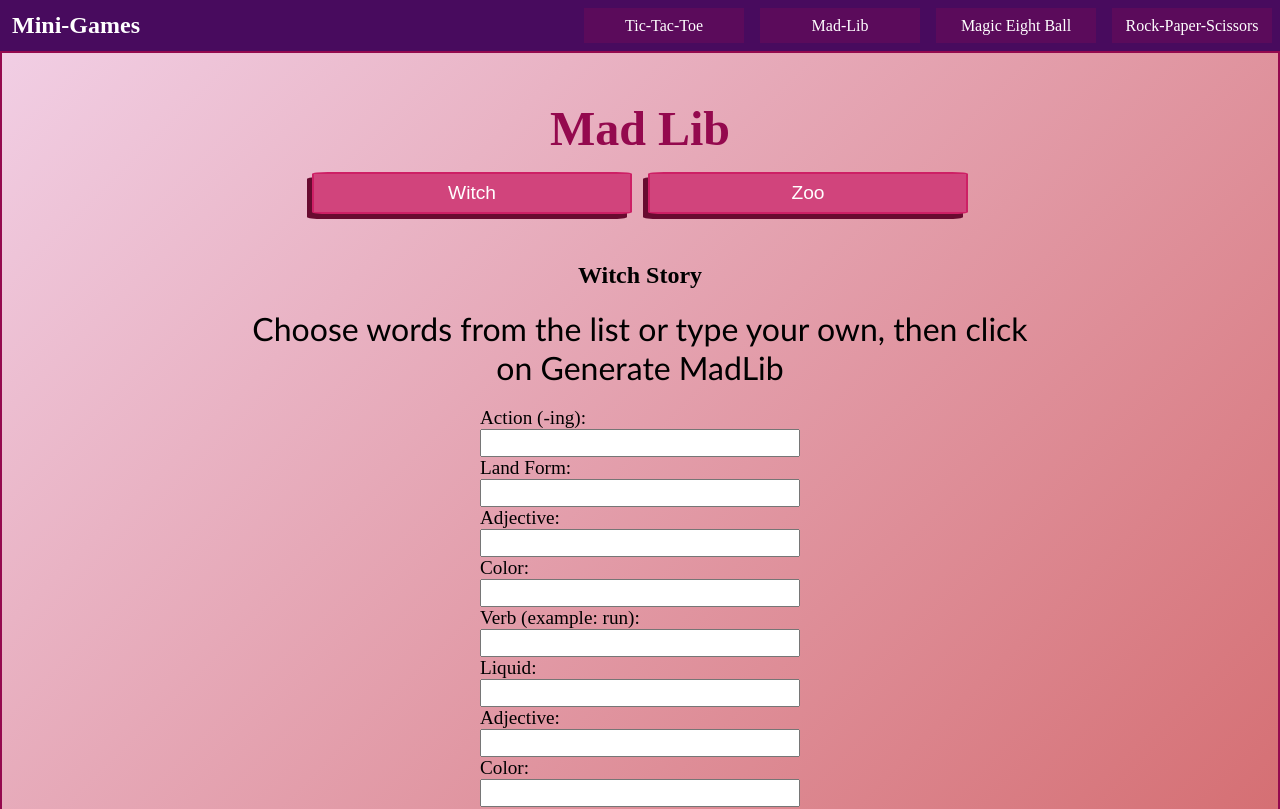
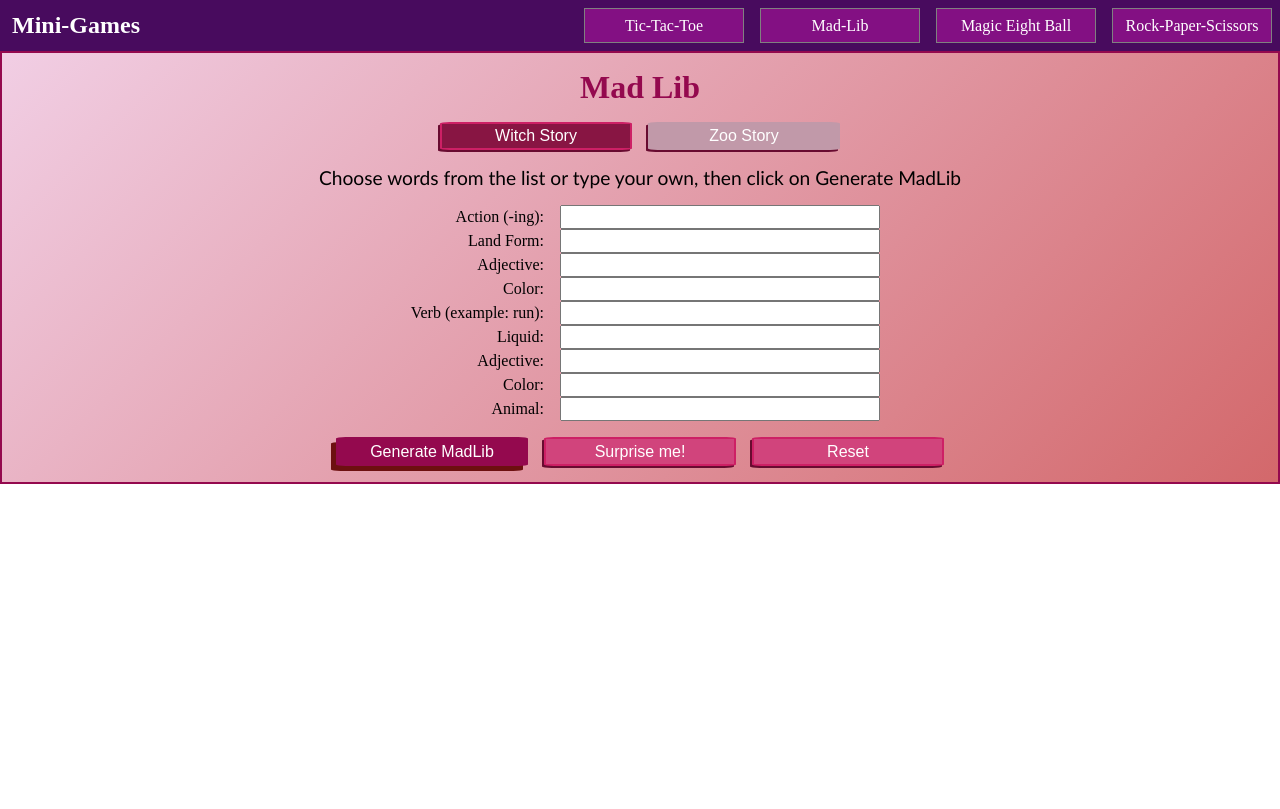
Before and after one commit to AnnieMcMahon/mini-games-v2, a Next.js app: page /madlib in a window 1280 px wide. Shown: the top 809 px of the page. Built offline with nearby package versions, Linux system fonts and the light colour scheme.

Commit message:
improved madlib game and styling

```diff
--- a/app/madlib/Witch.jsx
+++ b/app/madlib/Witch.jsx
@@ -1,45 +1,7 @@
 'use client'
 
-import { useState, ChangeEvent } from "react";
-
-const actions = [
-  "running",
-  "playing",
-  "spinning around",
-  "sobbing",
-  "giggling",
-];
-const landForms = [
-  "mountain",
-  "valley",
-  "desert",
-  "hill",
-  "rain forest",
-  "gutters",
-];
-const adjectives = [
-  "gross",
-  "awesome",
-  "joyful",
-  "sympathetic",
-  "arrogant",
-  "beautiful",
-  "chubby",
-];
-const colors = ["pink", "orange", "purple", "white", "green", "maroon"];
-const verbs = ["giggle", "shiver", "hiccup", "yawn", "dash", "spin around"];
-const liquids = ["lime juice", "coolant", "oil", "blood", "milk", "beer"];
-const animals = [
-  "ant",
-  "tiger",
-  "koala bear",
-  "salamander",
-  "shark",
-  "baby dinosaur",
-];
-
-const instructions =
-  "Choose words from the list or type your own, then click on Generate MadLib";
+import { useState } from "react";
+import {actions, landForms, adjectives, colors, verbs, liquids, animals, instructions} from './dictionary';
 
 function Witch() {
   const [formData, setFormData] = useState({
@@ -180,10 +142,8 @@ function Witch() {
 
   return (
     <>
-      <h2>Witch Story</h2>
       <p>{instructions}</p>
       <form>
-        <div>
           <label htmlFor="action-choice">Action (-ing):</label>
           <input
             list="actions"
@@ -197,8 +157,7 @@ function Witch() {
               <option value={word} key={word} />
             ))}
           </datalist>
-        </div>
-        <div>
+        <br/>
           <label htmlFor="landForm-choice">Land Form:</label>
           <input
             list="landForms"
@@ -212,8 +171,7 @@ function Witch() {
               <option value={word} key={word} />
             ))}
           </datalist>
-        </div>
-        <div>
+          <br/>
           <label htmlFor="adjective-choice">Adjective:</label>
           <input
             list="adjectives"
@@ -227,8 +185,7 @@ function Witch() {
               <option value={word} key={word} />
             ))}
           </datalist>
-        </div>
-        <div>
+        <br/>
           <label htmlFor="color-choice">Color:</label>
           <input
             list="colors"
@@ -242,8 +199,7 @@ function Witch() {
               <option value={word} key={word} />
             ))}
           </datalist>
-        </div>
-        <div>
+        <br/>
           <label htmlFor="verb-choice">Verb (example: run):</label>
           <input
             list="verbs"
@@ -257,8 +213,7 @@ function Witch() {
               <option value={word} key={word} />
             ))}
           </datalist>
-        </div>
-        <div>
+        <br/>
           <label htmlFor="liquid-choice">Liquid:</label>
           <input
             list="liquids"
@@ -272,8 +227,7 @@ function Witch() {
               <option value={word} key={word} />
             ))}
           </datalist>
-        </div>
-        <div>
+        <br/>
           <label htmlFor="adjective2-choice">Adjective:</label>
           <input
             list="adjectives2"
@@ -287,8 +241,7 @@ function Witch() {
               <option value={word} key={word} />
             ))}
           </datalist>
-        </div>
-        <div>
+        <br/>
           <label htmlFor="color2-choice">Color:</label>
           <input
             list="colors2"
@@ -302,8 +255,7 @@ function Witch() {
               <option value={word} key={word} />
             ))}
           </datalist>
-        </div>
-        <div>
+<br/>
           <label htmlFor="animal-choice">Animal:</label>
           <input
             list="animals"
@@ -317,7 +269,6 @@ function Witch() {
               <option value={word} key={word} />
             ))}
           </datalist>
-        </div>
       </form>
       <p>{paragraph}</p>
       <div className="button-section">
--- a/app/madlib/Zoo.jsx
+++ b/app/madlib/Zoo.jsx
@@ -1,43 +1,7 @@
 'use client'
 
-import { useState, ChangeEvent } from "react";
-
-const animals = [
-  "ant",
-  "tiger",
-  "koala bear",
-  "salamander",
-  "shark",
-  "baby dinosaur",
-];
-
-const numbers = ["two", "four", "three", "ten", "six"];
-
-const colors = ["pink", "orange", "purple", "white", "green", "maroon"];
-
-const bodyParts = ["nose", "mouth", "leg", "paw", "tail", "neck"]
-
-const adjectives = [
-  "gross",
-  "awesome",
-  "joyful",
-  "sympathetic",
-  "arrogant",
-  "beautiful",
-  "chubby",
-];
-
-const actions = [
-  "running",
-  "playing",
-  "spinning around",
-  "sobbing",
-  "giggling",
-  "laughing"
-];
-
-const instructions =
-  "Choose words from the list or type your own, then click on Generate MadLib";
+import { useState } from "react";
+import {animals, numbers, colors, bodyParts, adjectives, actions, instructions} from './dictionary';
 
 export default function Zoo() {
   const [formData, setFormData] = useState({
@@ -152,7 +116,6 @@ export default function Zoo() {
 
   return (
     <>
-      <h2>Zoo Story</h2>
       <p>{instructions}</p>
       <form>
         <div>
--- /dev/null
+++ b/app/madlib/dictionary.js
@@ -0,0 +1,44 @@
+const actions = [
+  "running",
+  "playing",
+  "spinning around",
+  "sobbing",
+  "giggling",
+];
+const landForms = [
+  "mountain",
+  "valley",
+  "desert",
+  "hill",
+  "rain forest",
+  "gutters",
+];
+const adjectives = [
+  "gross",
+  "awesome",
+  "joyful",
+  "sympathetic",
+  "arrogant",
+  "beautiful",
+  "chubby",
+];
+const colors = ["pink", "orange", "purple", "white", "green", "maroon"];
+const verbs = ["giggle", "shiver", "hiccup", "yawn", "dash", "spin around"];
+const liquids = ["lime juice", "coolant", "oil", "blood", "milk", "beer"];
+const animals = [
+  "ant",
+  "tiger",
+  "koala bear",
+  "salamander",
+  "shark",
+  "baby dinosaur",
+];
+
+const numbers = ["two", "four", "three", "ten", "six"];
+
+const bodyParts = ["nose", "mouth", "leg", "paw", "tail", "neck"];
+
+const instructions =
+  "Choose words from the list or type your own, then click on Generate MadLib";
+
+export {actions, landForms, adjectives, colors, verbs, liquids, animals, numbers, bodyParts, instructions};
--- a/app/madlib/madlib.css
+++ b/app/madlib/madlib.css
@@ -1,43 +1,43 @@
 #madlibgame h1 {
-  text-align: center;
-  margin: 1rem;
+  margin-bottom: 1rem;
+  margin-top: 0rem;
   color: rgb(148, 9, 78);
-  font-size: 3rem;
-}
-
-#madlibgame h2 {
-  text-align: center;
-  margin: 1rem;
-  font-size: 1.5rem;
 }
 
 #madlibgame {
-  display: flexbox;
-  padding: 2rem;
+  padding: 1rem;
   background: linear-gradient(-45deg, #d3686b, #f1cee4);
   margin: auto;
   border: 2px solid rgb(148, 9, 78);
 }
 
 #madlibgame form {
-  width: 20rem;
-  margin: 1rem auto;
+  width: 30rem;
+  margin: 0.5rem auto;
   }
 
   #madlibgame label, #madlibgame input {
-  font-size: 1.2rem;
-  display: block;
+  font-size: 1rem;
   }
 
+  #madlibgame label{
+    display: inline-block;
+    clear: left;
+    text-align: right;
+    width: 10rem;
+    padding-right: 1rem;
+}
+
   #madlibgame input {
+  display: inline-block;
   width: 20rem;
   }
 
 #madlibgame p {
   text-align: center;
-  font-size: 2rem;
+  font-size: 1.2rem;
   font-family:'Gill Sans', 'Gill Sans MT', Calibri, 'Trebuchet MS', sans-serif;
-  margin: 20px auto;
+  margin: 1rem auto;
   max-width: 50rem;
 }
 
@@ -46,24 +46,17 @@
   text-align: center;
 }
 
-#madlibgame .story-button {
-  padding: 0.5rem;
-  width: 20rem;
-  font-size: 1.2rem;
-  margin: 0 0.5rem 2rem;
-}
-
 #madlibgame button {
   position: relative;
   background-color: rgb(209, 68, 124);
-  padding: 0.7rem;
+  padding: 0.2rem;
   text-align: center;
   border-radius: 5%;
-  width: 15rem;
+  width: 12rem;
   border: 2px solid rgb(205, 32, 101);
-  box-shadow: -5px 5px rgb(104, 11, 48);
+  box-shadow: -2px 2px rgb(104, 11, 48);
   color: white;
-  font-size: 1.5rem;
+  font-size: 1rem;
   margin: 0 0.5rem;
 }
 
@@ -77,10 +70,18 @@
   background-color: rgb(212, 124, 138);
 }
 
+#madlibgame .selected {
+  background-color: rgb(136, 21, 67);
+}
+
+#madlibgame .unselected {
+  background-color: rgb(193, 153, 169);
+  border: 2px solid rgb(193, 153, 169);
+}
+
 /* Medium screens */
 @media screen and (max-width: 900px) and (min-width: 540px) {
   #madlibgame button {
-    font-size: 1.2rem;
     width: 12rem;
   }
 }
@@ -91,10 +92,6 @@
     font-size: 0.8rem;
     width: 8rem;
   }
-
-  #madlibgame p {
-    font-size: 1.5rem;
-  }
 }
 
 /* Small screens */
@@ -103,10 +100,6 @@
     width: 15rem;
     }
 
-  #madlibgame p {
-    font-size: 1.5rem;
-  }
-
   #madlibgame button {
     margin: 0.5rem 0;
   }
--- a/app/madlib/page.jsx
+++ b/app/madlib/page.jsx
@@ -7,24 +7,23 @@ import { useState } from "react";
 
 export default function MadLibGame() {
 
-  const [story, setStory] = useState("Sentence");
+  const [story, setStory] = useState("Witch");
 
-  const handleWitch = () => {
-    setStory("Witch")
-  };
+  const stories = ["Witch", "Zoo"];
 
-  const handleZoo = () => {
-    setStory("Zoo")
+  const storyButtons = stories.map(item => <button name={item} key={item} className={story==item ? "selected" : "unselected"} onClick={(e)=> handleClick(e)}>{item} Story</button>);
+
+  const handleClick = (e) => {
+    setStory(e.target.name);
   };
 
   return (
       <div id="madlibgame">
         <h1>Mad Lib</h1>
         <div className="button-section">
-        <button className="story-button" onClick={handleWitch}>Witch</button>
-        <button className="story-button" onClick={handleZoo}>Zoo</button>
-      </div>
-      {story == "Zoo" ? <Zoo /> : <Witch />}
+        {storyButtons}
+        </div>
+        {story == "Zoo" ? <Zoo /> : <Witch />}
       </div>
   );
 };
--- a/app/rockPaperScissors/rockpaper.css
+++ b/app/rockPaperScissors/rockpaper.css
@@ -15,8 +15,6 @@
 
 #rockpapergame h1 {
   color: #24272E;
-  text-align: center;
-  font-size: 2.5rem;
 }
 
 #rockpapergame .scoreboard {
@@ -140,10 +138,6 @@
     width: 75px;
   }
 
-  #rockpapergame h1 {
-    font-size: 2rem;
-  }
-
   #rockpapergame .result {
     font-size: 1.6rem;
   }
--- a/app/styles.css
+++ b/app/styles.css
@@ -8,6 +8,14 @@ body {
 
 h1, h2 {
   text-align: center;
+}
+
+h1 {
+  font-size: 2rem;
+}
+
+h2 {
+  font-size: 1.5rem;
 }
 
 /* Navbar  */
@@ -34,11 +42,12 @@ h1, h2 {
 
 .nav li {
   font-size: 1rem;
-  background-color: rgb(91, 11, 91);
+  background-color: rgb(131, 16, 131);
   min-width: 10rem;
   flex: 1;
   text-align: center;
   margin: 0;
+  border: 1px solid gray;
 }
 
 .nav a {
```
Also changed, not shown: app/tictactoe/tictactoe.css (+5 -10 lines).
